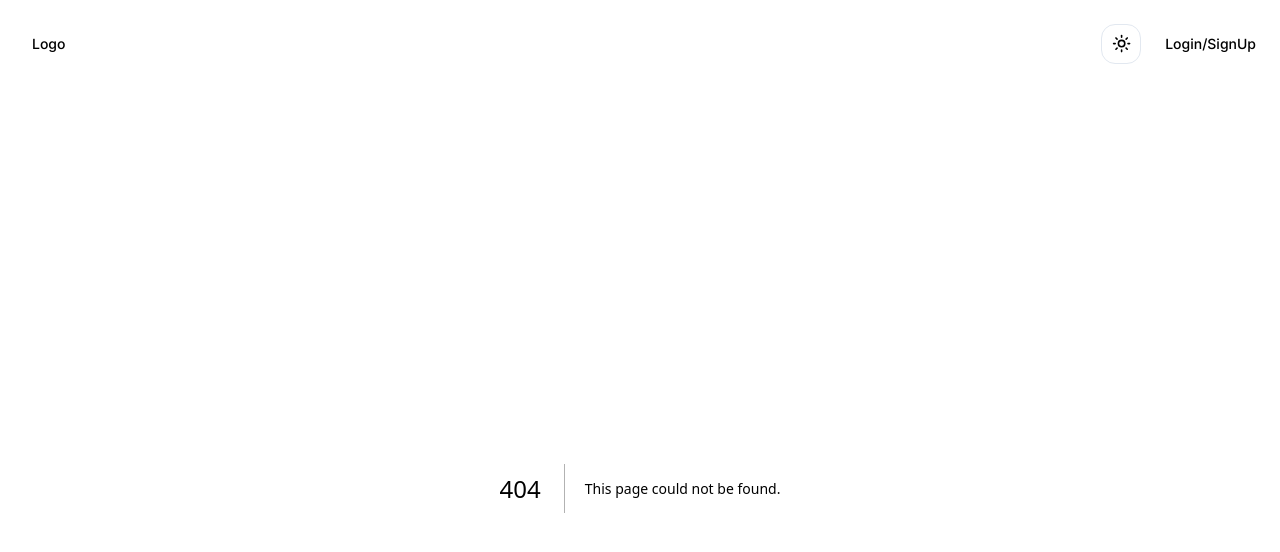
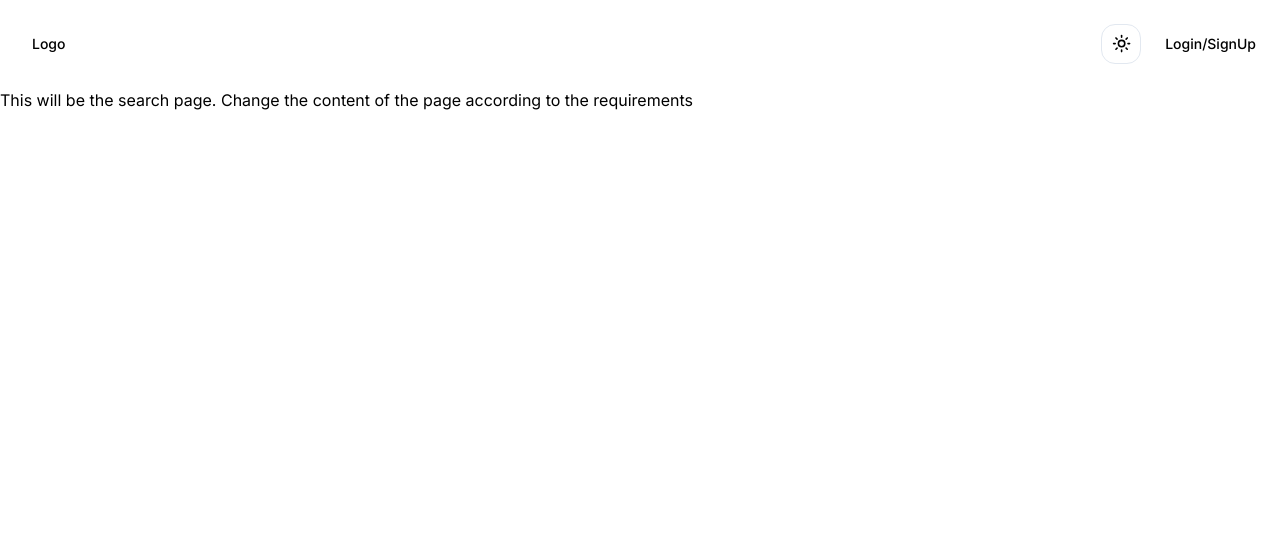
Before and after one commit to Shubham-Rasal/ExamArchive, a Next.js app in the folder exam-archive/: page /search in a window 1280 px wide. Before the commit this address had no page. Shown: the top 552 px of the page. Built offline with nearby package versions, Linux system fonts and the light colour scheme.

Commit message:
basic layout for search page

```diff
--- /dev/null
+++ b/exam-archive/src/app/(features)/search/page.tsx
@@ -0,0 +1,8 @@
+export default function Search() {
+  return (
+    <div>
+      This will be the search page. Change the content of the page according to
+      the requirements
+    </div>
+  );
+}
```
